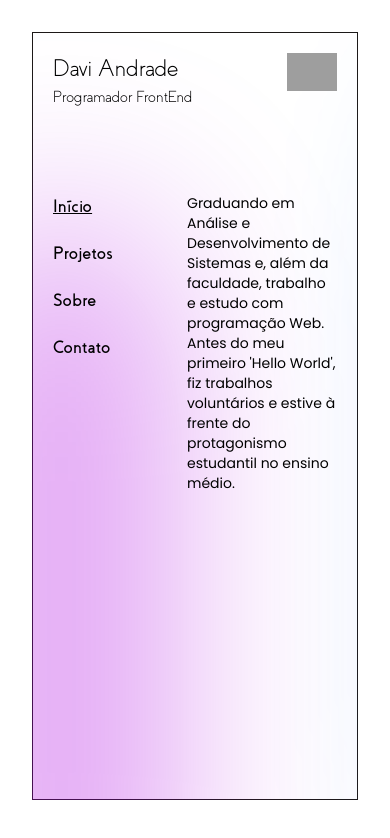
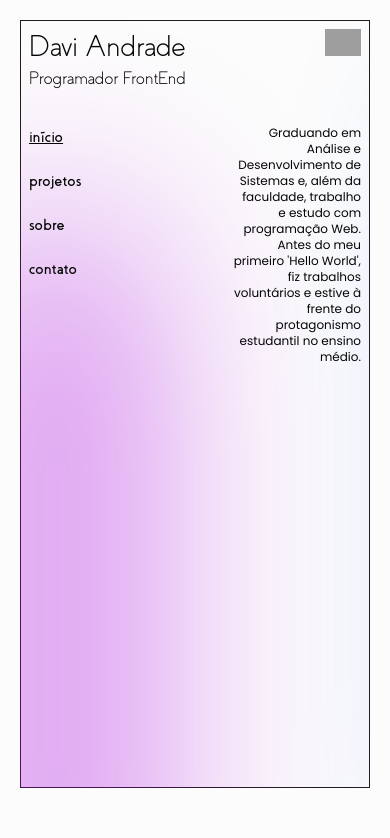
Before and after one commit to davi-andrade-js/dv-portfolio, a Next.js app: page / in a window 390 px wide. Shown: the top 838 px of the page. Built offline with nearby package versions, Linux system fonts and the light colour scheme; grey boxes are pictures that could not be loaded.

Commit message:
add responsiveness and change layout

```diff
--- a/src/app/(routes)/info/page.tsx
+++ b/src/app/(routes)/info/page.tsx
@@ -4,17 +4,7 @@ import Image from "next/image";
 export default function Info() {
   return (
     <>
-      <header className="flex flex-row justify-between w-full h-24 font-covesBold">
-        <div className="z-10 flex flex-col text-sm">
-          <p className=" left-0 top-0 lg:static lg:w-auto text-4xl">DV</p>
-          {/* <p className=" left-0 top-0  lg:static lg:w-auto text-xl"></p> */}
-        </div>
-        <div className="z-10 w-30">
-          <Image width={50} height={50} alt="Theme" src={"/dark.png"} />
-        </div>
-      </header>
-
-      <main className="mt-11 flex flex-row justify-between">
+      <main className=" flex flex-row justify-between">
         <Sidebar activeSection={"info"} />
 
         <div className="flex flex-col w-[150px] text-[16px] font-mono font-Helvetica h-fit justify-end items-end">
--- a/src/app/(routes)/projects/page.tsx
+++ b/src/app/(routes)/projects/page.tsx
@@ -1,24 +1,11 @@
 import ProjectsList from "../../components/ProjectsList";
 import Sidebar from "../../components/Sidebar";
-import Image from "next/image";
 
 export default function Projects() {
   return (
     <>
-      <div className="flex flex-col">
-        <header className="flex flex-row justify-between w-full h-24 font-covesBold">
-          <div className="z-10 flex flex-col text-sm">
-            <p className=" left-0 top-0 lg:static lg:w-auto text-4xl">DV</p>
-            {/* <p className=" left-0 top-0  lg:static lg:w-auto text-xl"></p> */}
-          </div>
-          <div className="z-10 w-30">
-            <Image width={50} height={50} alt="Theme" src={"/dark.png"} />
-          </div>
-        </header>
-
-        <main className="mt-11">
-          <Sidebar activeSection={"projects"} />
-        </main>
+      <div className="flex flex-col justify-between h-full">
+        <Sidebar activeSection={"projects"} />
         <ProjectsList />
       </div>
     </>
--- /dev/null
+++ b/src/app/components/Header.tsx
@@ -0,0 +1,22 @@
+import Image from "next/image";
+
+export default function Header() {
+  return (
+    <header className="flex flex-row justify-between w-full font-covesLight mb-8">
+      <div className="z-10 flex flex-col h-fit">
+        <p className=" left-0 top-0 text-3xl md:text-6xl lg:text-6xl">Davi Andrade</p>
+        <p className=" left-0 top-0 text-lg md:text-2xl lg:text-2xl">Programador FrontEnd</p>
+      </div>
+
+      <div className="z-10">
+        <Image
+          className="w-9 md:w-12 lg:w-12"
+          width={50}
+          height={50}
+          alt="Theme"
+          src={"/dark.png"}
+        />
+      </div>
+    </header>
+  );
+}
--- a/src/app/components/ProjectsList.tsx
+++ b/src/app/components/ProjectsList.tsx
@@ -2,6 +2,8 @@
 import Image from "next/image";
 import React from "react";
 import "/src/app/globals.css";
+
+// TODO exclude lg where not needed
 
 export default function ProjectsList() {
   const [projectOnHover, setProjectOnHover] = React.useState("");
@@ -17,7 +19,7 @@ export default function ProjectsList() {
     },
     {
       name: "Player de Música Retrô",
-      info: "web app com visual retrô",
+      info: "tocador de música",
       description: "Um player de música inspirado no visual do Windows 95.",
       screenshot: "/retro-music-player.png",
       repositoryUrl: "https://github.com/davi-andrade-js/Retro-Music-Player",
@@ -50,8 +52,8 @@ export default function ProjectsList() {
   ];
 
   return (
-    <div className="flex flex-row h-fit justify-end space-x-4">
-      <div className="w-auto">
+    <div className="flex flex-row h-fit lg:justify-end md:space-x-4 lg:space-x-4 lg:items-end">
+      <div className="hidden md:block lg:block w-auto">
         {projectOnHover !== "" ? (
           <Image
             key={projectOnHover}
@@ -63,10 +65,9 @@ export default function ProjectsList() {
         ) : (
           <></>
         )}
-        {/* <Image key={projectOnHover} src={projectOnHover} alt={"screenshot"} /> */}
       </div>
 
-      <article className="z-10 text-nowrap flex flex-col items-end">
+      <article className="z-10 w-full md:w-fit text-nowrap flex flex-col items-end">
         {projects.map((project) => (
           <>
             {projects.indexOf(project) !== 0 ? (
@@ -75,13 +76,14 @@ export default function ProjectsList() {
               <></>
             )}
 
-            <div className="flex flex-row space-x-3 w-full items-center justify-between pt-4 pb-4">
-              <p key={project.info} className="text-sm font-poppinsRegular">
+            <div className="flex flex-row w-full items-center justify-between py-3 sm:py-4 lg:py-4">
+              <p key={project.info} className="text-xs md:text-sm lg:text-sm font-poppinsRegular">
                 {project.info}
               </p>
+
               <p
                 key={project.name}
-                className="cursor-pointer hover:text-stone-400 transition text-3xl font-covesLight"
+                className="cursor-pointer hover:text-stone-400 transition text-md md:text-3xl lg:text-3xl font-covesLight"
                 onMouseEnter={() => setProjectOnHover(project.screenshot)}
                 onMouseLeave={() => setProjectOnHover(project.screenshot)}
               >
--- a/src/app/components/Sidebar.tsx
+++ b/src/app/components/Sidebar.tsx
@@ -3,31 +3,31 @@ import Link from "next/link";
 
 export default function Sidebar({ activeSection }: { activeSection: string }) {
   return (
-    <nav className="w-fit flex flex-col text-[18px] gap-5 font-covesBold">
+    <nav className="w-fit flex flex-col text-base md:text-lg lg:text-lg space-y-5 font-covesBold">
       <Link
         href="/"
         className={`z-10 cursor-pointer w-fit ${activeSection === "home" ? "underline" : ""}`}
       >
-        <p>Início</p>
+        <p>início</p>
       </Link>
 
       <Link
         href="/projects"
         className={`z-10 cursor-pointer w-fit ${activeSection === "projects" ? "underline" : ""}`}
       >
-        <p>Projetos</p>
+        <p>projetos</p>
       </Link>
       <Link
         href="/info"
         className={`z-10 cursor-pointer w-fit ${activeSection === "info" ? "underline" : ""}`}
       >
-        <p>Sobre</p>
+        <p>sobre</p>
       </Link>
       <Link
         href="/contact"
         className={`z-10 cursor-pointer w-fit ${activeSection === "contact" ? "underline" : ""}`}
       >
-        <p>Contato</p>
+        <p>contato</p>
       </Link>
     </nav>
   );
--- a/src/app/globals.css
+++ b/src/app/globals.css
@@ -71,8 +71,7 @@
   /* border-radius: 12px; */
   overflow: hidden;
   position: absolute;
-  margin: 32px !important;
-  height: 91vh;
+  /* margin: 32px !important; */
   inset: 0;
   justify-content: center;
   display: inline-flex;
--- a/src/app/layout.tsx
+++ b/src/app/layout.tsx
@@ -1,5 +1,6 @@
 import type { Metadata } from "next";
 import { Inter } from "next/font/google";
+import Header from "./components/Header";
 import "./globals.css";
 
 const inter = Inter({ subsets: ["latin"] });
@@ -17,8 +18,9 @@ export default function RootLayout({
   return (
     <html lang="en">
       <body className={inter.className}>
-        {/* <div className="noise"></div> */}
-        <section className="z-10 border border-stone-900 bg-white h-[91vh] p-5 m-8 ">
+        <div className="noise"></div>
+        <section className="flex flex-col z-10 border border-stone-900 h-[91vh] p-2 md:p-5 lg:p-5 m-5 md:m-8 lg:m-8">
+          <Header />
           {children}
         </section>
       </body>
--- a/src/app/page.tsx
+++ b/src/app/page.tsx
@@ -6,27 +6,20 @@ import "./globals.css";
 export default function Home() {
   return (
     <>
-      <div className="motion-area justify-center">
+      <div
+        // style={{ margin: "32px !important" }}
+        className="motion-area justify-center m-[20px] h-[91vh] lg:m-[32px]"
+      >
         <div className="bg-shape1 bg-teal opacity-50 bg-blur"></div>
         <div className="bg-shape2 bg-primary opacity-50 bg-blur"></div>
       </div>
 
-      <div className="flex flex-col">
-        <header className="flex flex-row justify-between w-full h-24">
-          <div className="z-10 flex flex-col font-covesLight">
-            <p className=" left-0 top-0 text-2xl md:text-6xl lg:text-6xl">Davi Andrade</p>
-            <p className=" left-0 top-0 text-md md:text-2xl lg:text-2xl">Programador FrontEnd</p>
-          </div>
-          <div className="z-10">
-            <Image width={50} height={50} alt="Theme" src={"/dark.png"} />
-          </div>
-        </header>
-
-        <main className="mt-11 flex flex-row justify-between">
+      <div className="flex flex-col h-full">
+        <main className="flex flex-row h-full justify-between">
           <Sidebar activeSection={"home"} />
 
           <div className="z-[80] justify-end">
-            <article className="z-10 text-sm w-[150px] font-poppinsRegular">
+            <article className="z-10 flex text-xs md:text-sm lg:text-sm w-32 md:w-40 lg:w-40 font-poppinsRegular text-end">
               <p>
                 {
                   "Graduando em Análise e Desenvolvimento de Sistemas e, além da faculdade, trabalho e estudo com programação Web. Antes do meu primeiro 'Hello World', fiz trabalhos voluntários e estive à frente do protagonismo estudantil no ensino médio."
```
